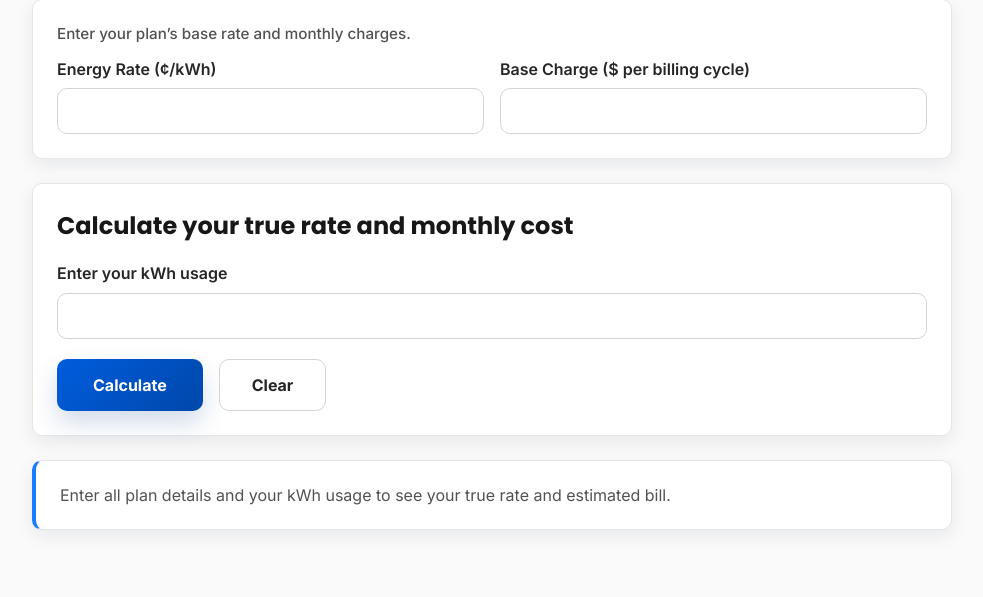
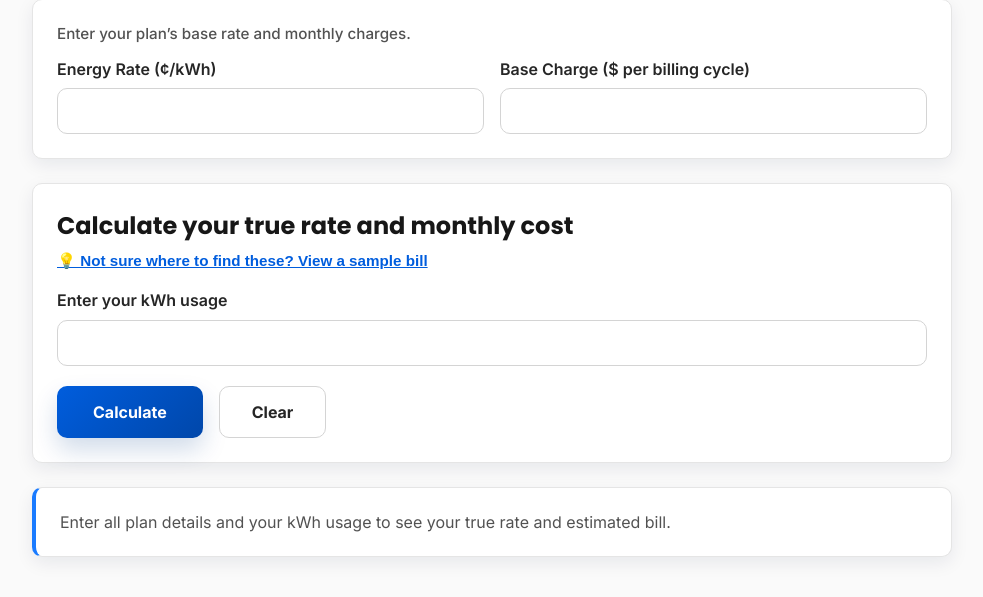
Before and after one commit to ezskape/TX-Calc, a Flask app: page / in a window 1280 px wide. Shown: the part 544-1141 px from the top of the page, without its empty margins (148-1131 px from the left). Run offline with Flask 3, Linux system fonts and the light colour scheme; some libraries are stand-ins or nearby versions.

Commit message:
Add inline bill helper guide

```diff
--- a/static/css/styles.css
+++ b/static/css/styles.css
@@ -271,6 +271,69 @@ h6,
   color: var(--ww-gray-700);
   font-weight: 600;
   line-height: 1.5;
+}
+
+.inline-helper-wrapper {
+  margin: 0 0 1rem;
+}
+
+.inline-helper-trigger,
+.inline-helper-hide {
+  background: none;
+  border: none;
+  padding: 0;
+  color: var(--ww-primary-600);
+  font-weight: 600;
+  font-size: 0.95rem;
+  cursor: pointer;
+  text-decoration: underline;
+  text-align: left;
+}
+
+.inline-helper-trigger:hover,
+.inline-helper-hide:hover {
+  color: var(--ww-primary-700);
+}
+
+.inline-helper {
+  max-height: 0;
+  opacity: 0;
+  overflow: hidden;
+  transition: max-height 0.35s ease, opacity 0.3s ease;
+}
+
+.inline-helper.is-open {
+  max-height: 1200px;
+  opacity: 1;
+}
+
+.inline-helper-body {
+  margin-top: 0.75rem;
+  padding: 1rem;
+  border-radius: 12px;
+  border: 1px solid var(--ww-gray-200);
+  background: var(--ww-gray-50);
+}
+
+.inline-helper-image {
+  display: block;
+  width: 100%;
+  max-width: 520px;
+  border-radius: 10px;
+  border: 1px solid var(--ww-gray-200);
+  margin-bottom: 0.75rem;
+  background: #ffffff;
+}
+
+.inline-helper-list {
+  margin: 0 0 0.75rem;
+  padding-left: 1.2rem;
+  color: var(--ww-gray-800);
+  line-height: 1.6;
+}
+
+.inline-helper-list li + li {
+  margin-top: 0.4rem;
 }
 
 .usage-field .helper-text {
--- a/static/js/main.js
+++ b/static/js/main.js
@@ -60,6 +60,7 @@ document.addEventListener("DOMContentLoaded", () => {
   }
 
   setupTouCalculator();
+  setupInlineHelpers();
 
   const panels = document.querySelectorAll(".tab-panel");
   panels.forEach((panel) => {
@@ -500,6 +501,33 @@ function setupEnergyRateNormalization() {
   });
 }
 
+function setupInlineHelpers() {
+  const wrappers = document.querySelectorAll(".inline-helper-wrapper");
+  wrappers.forEach((wrapper) => {
+    const trigger = wrapper.querySelector("[data-inline-helper-trigger]");
+    const helper = wrapper.querySelector("[data-inline-helper]");
+    const hideButton = wrapper.querySelector("[data-inline-helper-hide]");
+
+    if (!trigger || !helper) {
+      return;
+    }
+
+    const setOpen = (open) => {
+      helper.classList.toggle("is-open", open);
+      helper.setAttribute("aria-hidden", open ? "false" : "true");
+      trigger.setAttribute("aria-expanded", open ? "true" : "false");
+    };
+
+    trigger.addEventListener("click", () => {
+      setOpen(!helper.classList.contains("is-open"));
+    });
+
+    if (hideButton) {
+      hideButton.addEventListener("click", () => setOpen(false));
+    }
+  });
+}
+
 function getEnergyRateInputs() {
   const inputs = [];
 
--- a/templates/index.html
+++ b/templates/index.html
@@ -150,6 +150,33 @@
 
           <section class="card">
             <h2>Calculate your true rate and monthly cost</h2>
+            <div class="inline-helper-wrapper">
+              <button
+                type="button"
+                class="inline-helper-trigger"
+                data-inline-helper-trigger
+                aria-expanded="false"
+              >
+                💡 Not sure where to find these? View a sample bill
+              </button>
+              <div class="inline-helper" data-inline-helper aria-hidden="true">
+                <div class="inline-helper-body">
+                  <img
+                    src="/static/img/efl-sample.svg"
+                    alt="Sample Electricity Facts Label showing highlighted Energy Charge, Base Charge, and TDU fees."
+                    class="inline-helper-image"
+                  />
+                  <ul class="inline-helper-list">
+                    <li><strong>Energy Charge:</strong> Look for the "per kWh" rate (e.g., 6.9¢).</li>
+                    <li><strong>Base Charge:</strong> This is your monthly flat fee (e.g., $9.95).</li>
+                    <li><strong>TDU Charges:</strong> These are the delivery fees set by your local utility.</li>
+                  </ul>
+                  <button type="button" class="inline-helper-hide" data-inline-helper-hide>
+                    Hide Guide
+                  </button>
+                </div>
+              </div>
+            </div>
             <div class="form-field usage-field">
               <span>Enter your kWh usage</span>
               <input
@@ -333,6 +360,33 @@
 
           <section class="card">
             <h2>Calculate your true rate and monthly cost</h2>
+            <div class="inline-helper-wrapper">
+              <button
+                type="button"
+                class="inline-helper-trigger"
+                data-inline-helper-trigger
+                aria-expanded="false"
+              >
+                💡 Not sure where to find these? View a sample bill
+              </button>
+              <div class="inline-helper" data-inline-helper aria-hidden="true">
+                <div class="inline-helper-body">
+                  <img
+                    src="/static/img/efl-sample.svg"
+                    alt="Sample Electricity Facts Label showing highlighted Energy Charge, Base Charge, and TDU fees."
+                    class="inline-helper-image"
+                  />
+                  <ul class="inline-helper-list">
+                    <li><strong>Energy Charge:</strong> Look for the "per kWh" rate (e.g., 6.9¢).</li>
+                    <li><strong>Base Charge:</strong> This is your monthly flat fee (e.g., $9.95).</li>
+                    <li><strong>TDU Charges:</strong> These are the delivery fees set by your local utility.</li>
+                  </ul>
+                  <button type="button" class="inline-helper-hide" data-inline-helper-hide>
+                    Hide Guide
+                  </button>
+                </div>
+              </div>
+            </div>
             <div class="form-field usage-field">
               <span>Enter your kWh usage</span>
               <input
@@ -477,6 +531,33 @@
 
         <section class="card">
           <h2>Calculate your true rate and monthly cost</h2>
+          <div class="inline-helper-wrapper">
+            <button
+              type="button"
+              class="inline-helper-trigger"
+              data-inline-helper-trigger
+              aria-expanded="false"
+            >
+              💡 Not sure where to find these? View a sample bill
+            </button>
+            <div class="inline-helper" data-inline-helper aria-hidden="true">
+              <div class="inline-helper-body">
+                <img
+                  src="/static/img/efl-sample.svg"
+                  alt="Sample Electricity Facts Label showing highlighted Energy Charge, Base Charge, and TDU fees."
+                  class="inline-helper-image"
+                />
+                <ul class="inline-helper-list">
+                  <li><strong>Energy Charge:</strong> Look for the "per kWh" rate (e.g., 6.9¢).</li>
+                  <li><strong>Base Charge:</strong> This is your monthly flat fee (e.g., $9.95).</li>
+                  <li><strong>TDU Charges:</strong> These are the delivery fees set by your local utility.</li>
+                </ul>
+                <button type="button" class="inline-helper-hide" data-inline-helper-hide>
+                  Hide Guide
+                </button>
+              </div>
+            </div>
+          </div>
           <div class="form-grid usage-field">
             <label class="form-field">
               <span>Total Monthly Usage (kWh)</span>
```
Also changed, not shown: static/img/efl-sample.svg (added).
